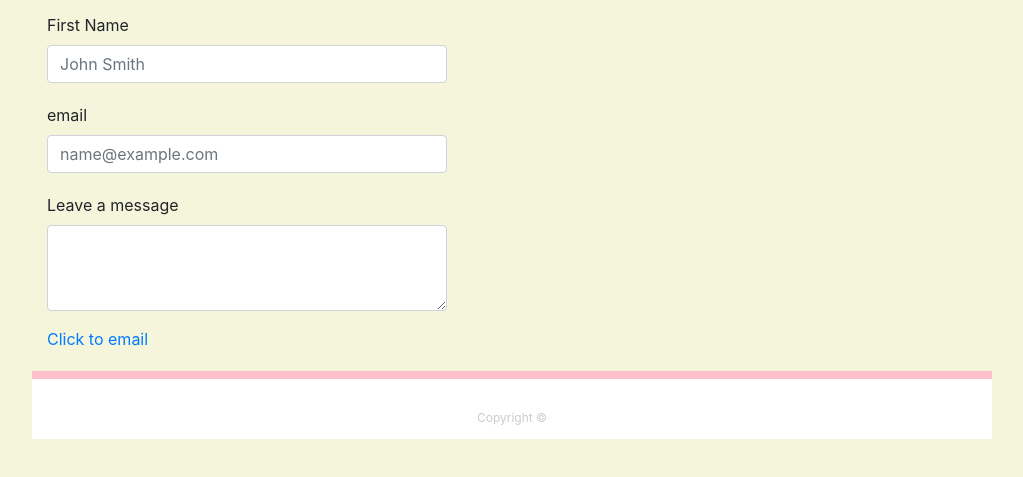
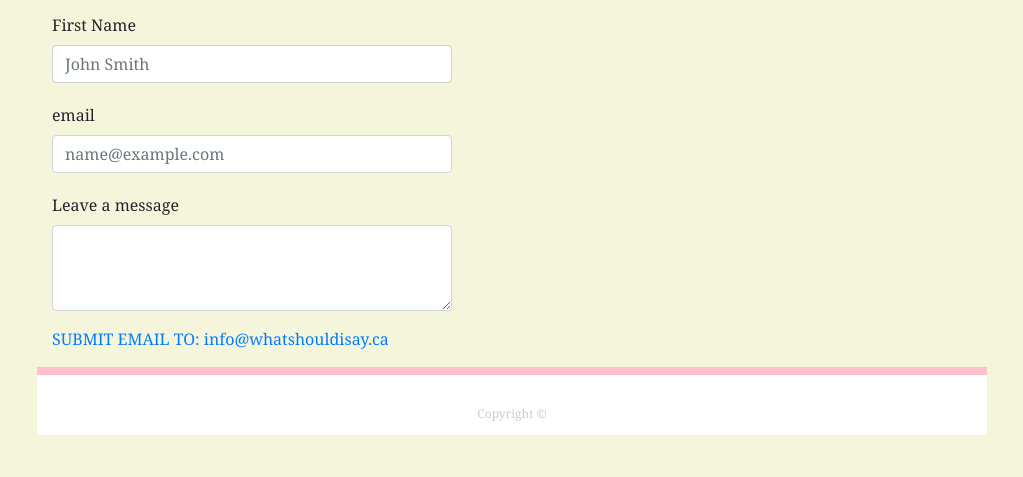
Before and after one commit to sopresto/Bootstrap-Portfolio, a plain HTML site: page contact.html in a window 1280 px wide. Shown: the part 107-584 px from the top of the page, without its empty margins (128-1151 px from the left). Drawn offline with nearby package versions, Linux system fonts and the light colour scheme.

Commit message:
adding readme

```diff
--- a/contact.html
+++ b/contact.html
@@ -8,26 +8,27 @@
     <title>Document</title>
 
     <style type="text/css">
-        body {
-            width: 960px;
+
+            body {
             margin: 0 auto;
             margin-top: 20px;
             background: beige;
+            height: 950px;
+            width: 950px;
+            font-family: Georgia, 'Times New Roman', Times, serif;
         }
-
 
         footer {
             padding: 30px 0;
-            clear: both;
+
             font-size: 12px;
+            color: #fff;
             color: #ccc;
             text-align: center;
             background: #fff;
             border-top: 8px solid pink;
             height: 50px;
-            margin-top: 20px;
         }
-
 
         .form-group {
             margin-top: 20px;
@@ -100,7 +101,8 @@
             <label for="Input3">Leave a message</label>
             <textarea class="form-control" id="Input3" rows="3"></textarea>
         </div>
-        <a href="mailto:sabrinapreston2@yahoo.com">Click to email</a>
+        <a href="mailto:info@whatshouldisay.ca">SUBMIT EMAIL TO: info@whatshouldisay.ca</a>
+
     </form>
 </div>
 </div>
```
Also changed, not shown: index.html (+1 -1 lines), 1 other file.
